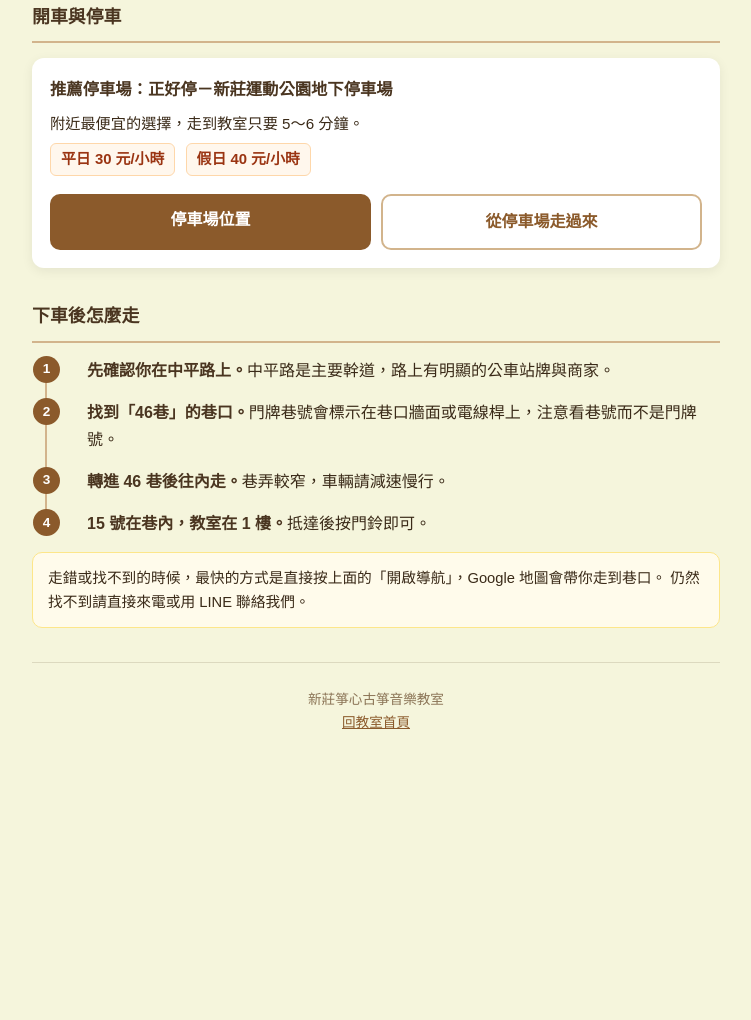
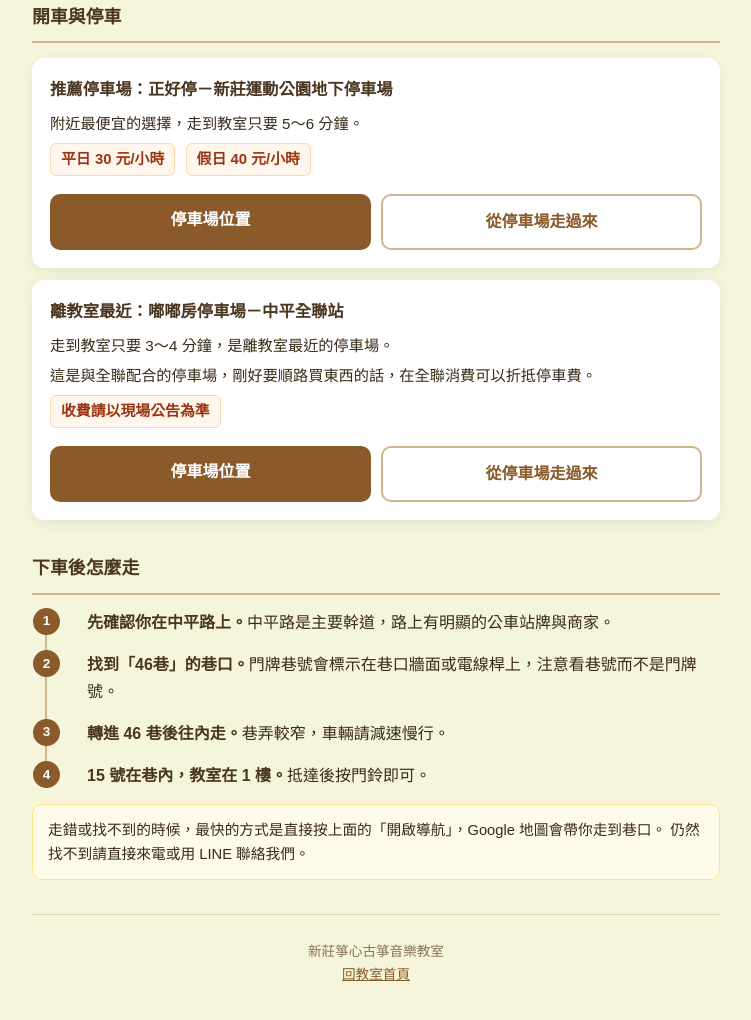
Before and after one commit to lidichu/GuzhengTrain, a plain HTML site: page visit-wvtvebuvms/index.html in a window 1280 px wide. Shown: the part 2224-3244 px from the top of the page, without its empty margins (264-1015 px from the left). Before the commit the page ends 3022 px from the top, so only its background shows below. Drawn offline with Linux system fonts and the light colour scheme.

Commit message:
交通頁新增最近停車場:嘟嘟房停車場-中平全聯站(步行 3–4 分鐘、全聯消費可折抵,收費以現場公告為準)
Co-Authored-By: Claude Opus 5.5 <noreply@anthropic.com>

```diff
--- a/visit-wvtvebuvms/index.html
+++ b/visit-wvtvebuvms/index.html
@@ -190,6 +190,16 @@ footer a{color:var(--primary)}
         <a class="btn btn-sub" id="parkNav" href="#" target="_blank" rel="noopener">從停車場走過來</a>
       </div>
     </div>
+    <div class="card">
+      <h3>離教室最近：嘟嘟房停車場－中平全聯站</h3>
+      <p>走到教室只要 3～4 分鐘，是離教室最近的停車場。</p>
+      <p>這是與全聯配合的停車場，剛好要順路買東西的話，在全聯消費可以折抵停車費。</p>
+      <p><span class="price">收費請以現場公告為準</span></p>
+      <div class="btns">
+        <a class="btn btn-main" href="https://maps.app.goo.gl/BK4UDR7DW31TFMKR7" target="_blank" rel="noopener">停車場位置</a>
+        <a class="btn btn-sub" id="parkNav2" href="#" target="_blank" rel="noopener">從停車場走過來</a>
+      </div>
+    </div>
   </section>
 
   <!-- 步行 -->
@@ -221,6 +231,7 @@ footer a{color:var(--primary)}
 
   var ADDR = "新北市新莊區中平路46巷15號1樓";
   var PARK = "正好停-新莊運動公園地下停車場";
+  var PARK2 = "嘟嘟房停車場-中平全聯站";
 
   // 走路時間換算:以 80 公尺/分鐘,再乘 1.3 的繞路係數
   function walkMin(m){ return Math.max(1, Math.round(m * 1.3 / 80)); }
@@ -338,6 +349,7 @@ footer a{color:var(--primary)}
   document.getElementById("navBtn").href =
     "https://www.google.com/maps/dir/?api=1&destination=" + encodeURIComponent(ADDR);
   document.getElementById("parkNav").href = mapsDir(PARK, ADDR, "walking");
+  document.getElementById("parkNav2").href = mapsDir(PARK2, ADDR, "walking");
 
   // ---- 自由輸入 ----
   function goFree(){
```
